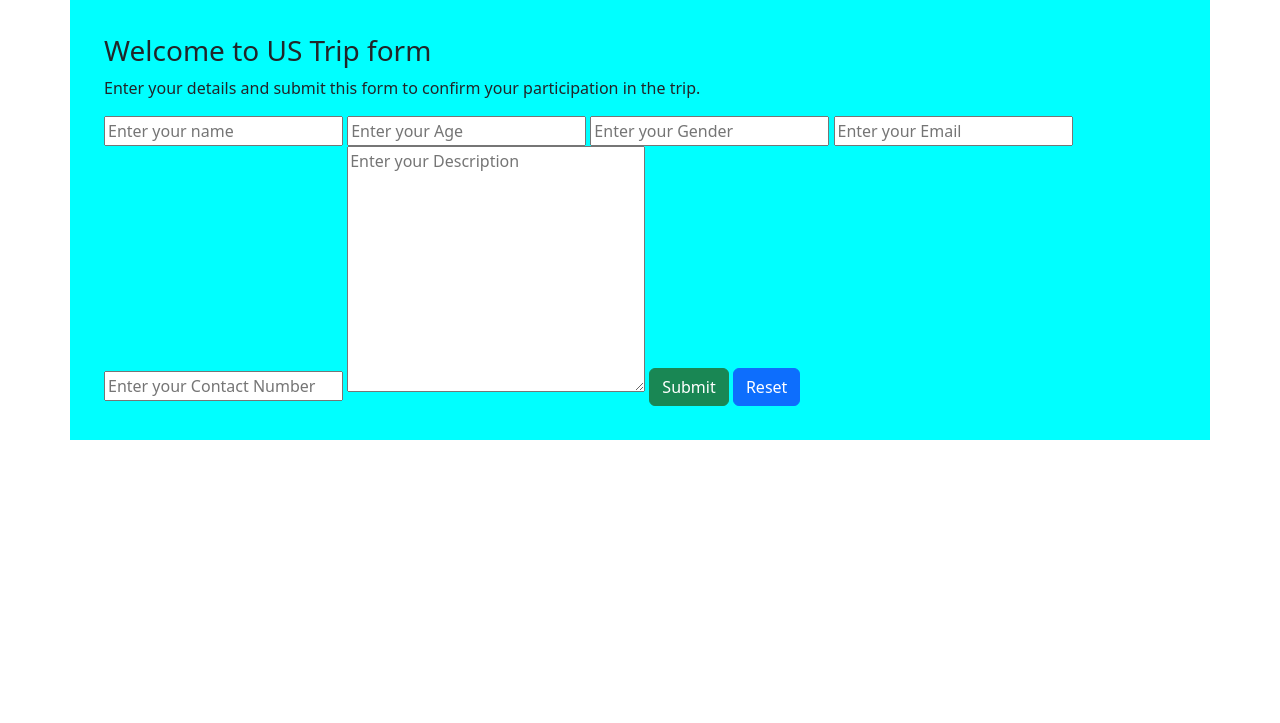
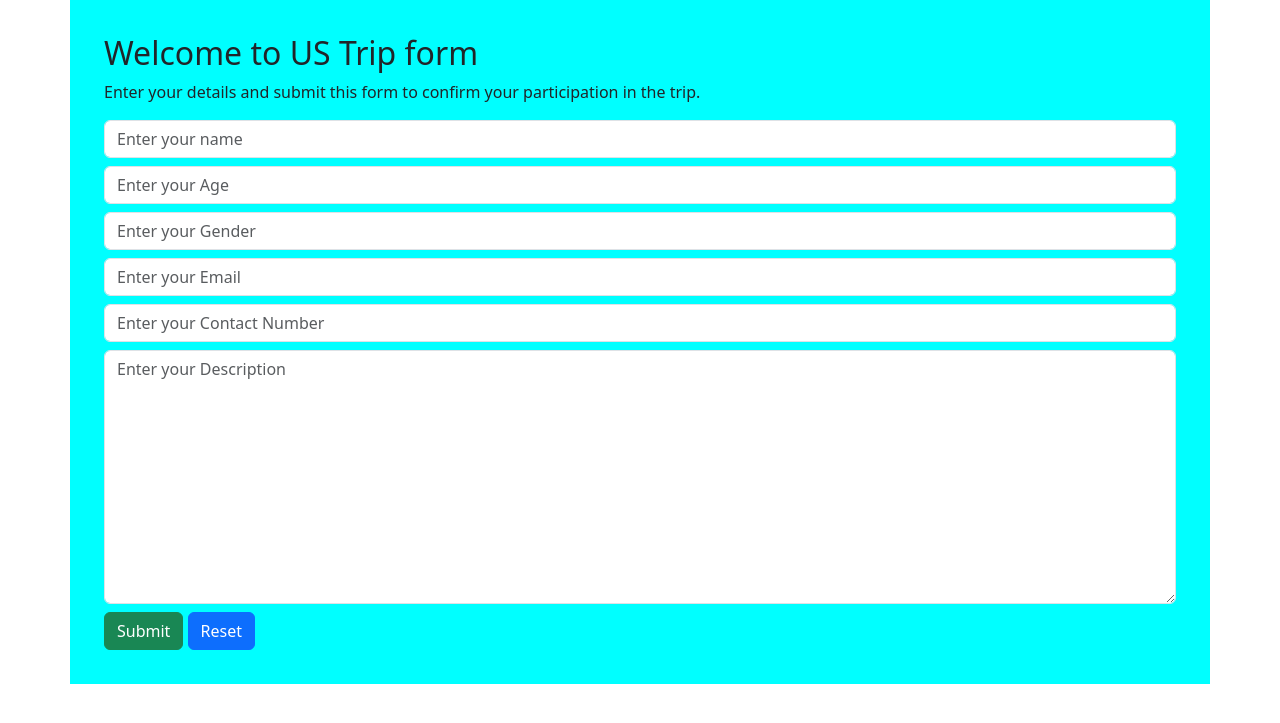
Before and after one commit to MSulemankashif/Learn-PHP, a PHP site: page / in a window 1280 px wide. Shown: the top 723 px of the page. Run offline with PHP 8.4, Linux system fonts and the light colour scheme.

Commit message:
finishing

```diff
--- a/Project/index.html
+++ b/Project/index.html
@@ -12,22 +12,22 @@
 </head>
 <body>
     <div class="container">
-        <h3>Welcome to US Trip form</h3>
+        <h2>Welcome to US Trip form</h2>
             <p>Enter your details and submit this form to confirm your participation in the trip.</p>
 
         <form action="index.php" method="post">
-            <input type="text" placeholder="Enter your name" name="name" id="name">
-            <input type="text" placeholder="Enter your Age" name="age" id="age">
-            <input type="text" placeholder="Enter your Gender" name="gen" id="gen">
-            <input type="email" placeholder="Enter your Email" name="email" id="email">
-            <input type="number" placeholder="Enter your Contact Number" name="phone" id="phone">
-            <textarea name="desc" id="desc" cols="30" rows="10" placeholder="Enter your Description"></textarea>
-            <button class="btn btn-success">Submit</button>
-            <button class="btn btn-primary">Reset</button>
+            <input type="text" placeholder="Enter your name" name="name" id="name" class="form-control mt-2" required>
+            <input type="text" placeholder="Enter your Age" name="age" id="age" class="form-control mt-2" required>
+            <input type="text" placeholder="Enter your Gender" name="gen" id="gen" class="form-control mt-2" required>
+            <input type="email" placeholder="Enter your Email" name="email" id="email" class="form-control mt-2" required>
+            <input type="number" placeholder="Enter your Contact Number" name="phone" id="phone" class="form-control mt-2" required>
+            <textarea name="desc" id="desc" cols="30" rows="10" placeholder="Enter your Description" class="form-control mt-2"></textarea>
+            <button class="btn btn-success mt-2">Submit</button>
+            <button class="btn btn-primary mt-2" type="reset">Reset</button>
         </form>
     </div>
 
-
+    <script src="./script.js"></script>
 <script src="https://cdnjs.cloudflare.com/ajax/libs/popper.js/2.9.2/umd/popper.min.js"></script>
 <script src="https://cdnjs.cloudflare.com/ajax/libs/twitter-bootstrap/5.3.2/js/bootstrap.min.js"></script>
 </body>
--- a/Project/style.css
+++ b/Project/style.css
@@ -1,5 +1,4 @@
 .container{
     padding: 34px;
     background-color: aqua;
-    /* margin: 23px; */
 }
```
